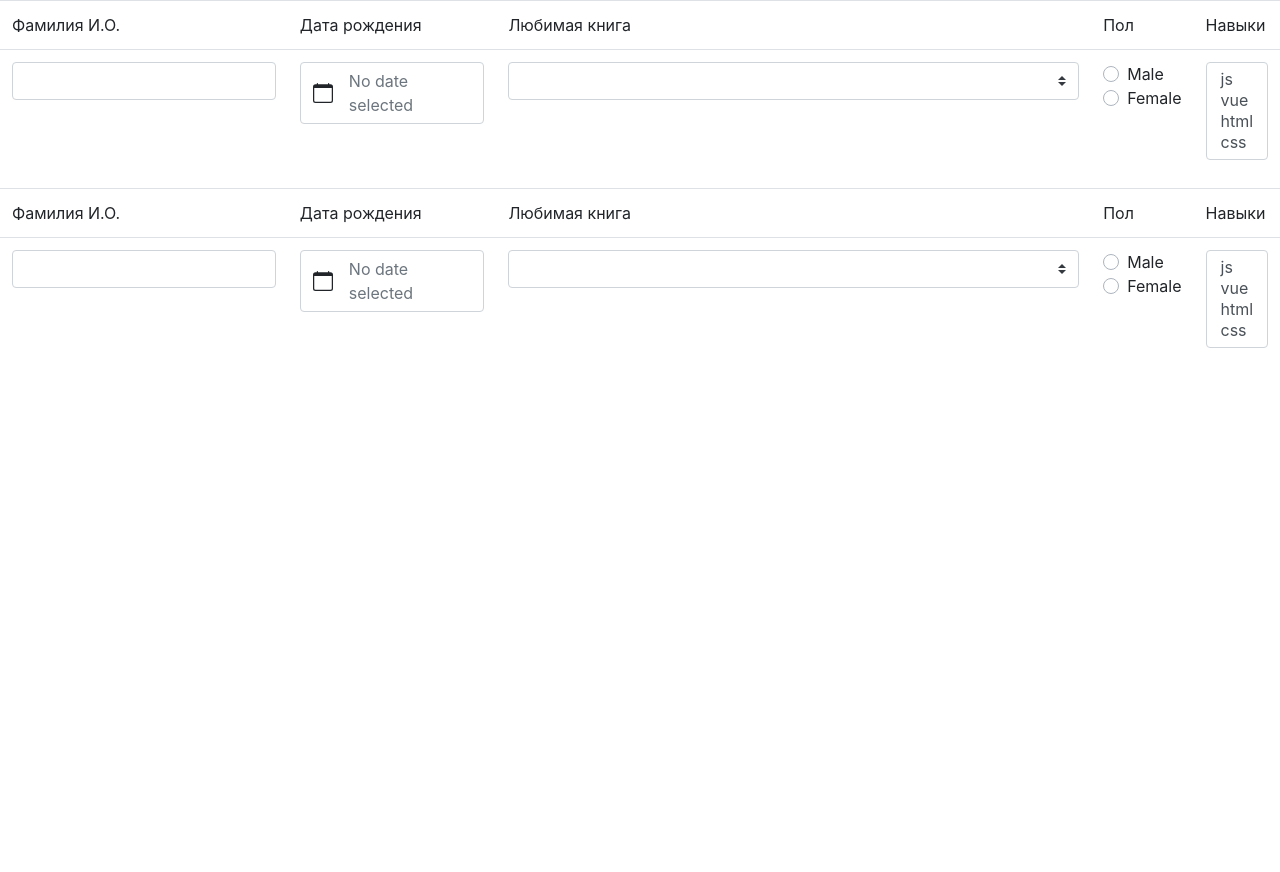
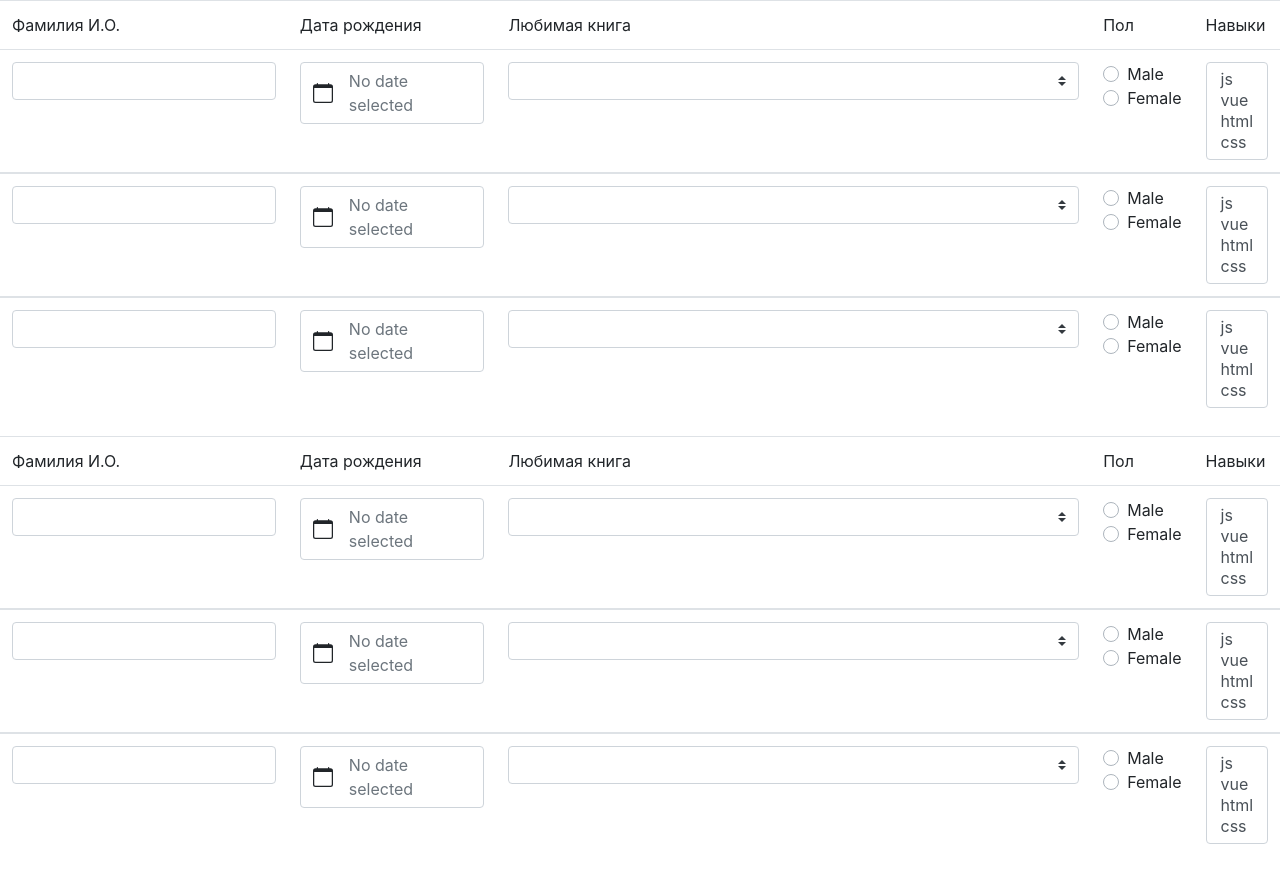
Before and after one commit to MaxVilson/user-table, a Vue app: page / in a window 1280 px wide. Before the commit the page ends 800 px from the top, so only its background shows below. Built offline with nearby package versions, Linux system fonts and the light colour scheme.

Commit message:
some fix

```diff
--- a/src/components/UserTable/UserTable.vue
+++ b/src/components/UserTable/UserTable.vue
@@ -7,27 +7,27 @@
         }}</b-td>
       </b-tr>
     </b-thead>
-    <b-tbody>
+    <b-tbody v-for="(user, i) of users" :key="i">
       <b-tr>
         <b-td>
-          <b-form-input v-model.lazy="fullName"></b-form-input>
+          <b-form-input v-model.lazy="user.fullName"></b-form-input>
         </b-td>
         <b-td>
           <b-form-datepicker
-            v-model="dateOfBirth"
+            v-model="user.dateOfBirth"
             class="mb-2"
           ></b-form-datepicker>
         </b-td>
         <b-td>
           <b-form-select
-            v-model="favoriteBook"
+            v-model="user.favoriteBook"
             :options="$options.optionsBooks"
           ></b-form-select>
         </b-td>
         <b-td>
           <b-form-radio
             v-for="item of $options.genders"
-            v-model="gender"
+            v-model="user.gender"
             :key="item"
             :value="item"
             name="gender"
@@ -36,7 +36,7 @@
         </b-td>
         <b-td>
           <b-form-select
-            v-model="skills"
+            v-model="user.skills"
             :options="$options.optionsSkills"
             multiple
             :select-size="4"
@@ -77,12 +77,14 @@ const optionsBooks = Object.freeze([
 ]);
 const genders = Object.freeze(["Male", "Female"]);
 const optionsSkills = Object.freeze(["js", "vue", "html", "css"]);
+const rowsCount = 3;
 
 export default {
   headers,
   optionsBooks,
   genders,
   optionsSkills,
+  rowsCount,
 
   components: {
     BTableSimple,
@@ -98,11 +100,29 @@ export default {
 
   data() {
     return {
-      fullName: "",
-      dateOfBirth: "",
-      favoriteBook: "",
-      gender: "",
-      skills: [],
+      users: [
+        {
+          fullName: "",
+          dateOfBirth: "",
+          favoriteBook: "",
+          gender: "",
+          skills: [],
+        },
+        {
+          fullName: "",
+          dateOfBirth: "",
+          favoriteBook: "",
+          gender: "",
+          skills: [],
+        },
+        {
+          fullName: "",
+          dateOfBirth: "",
+          favoriteBook: "",
+          gender: "",
+          skills: [],
+        },
+      ],
     };
   },
 };
```
